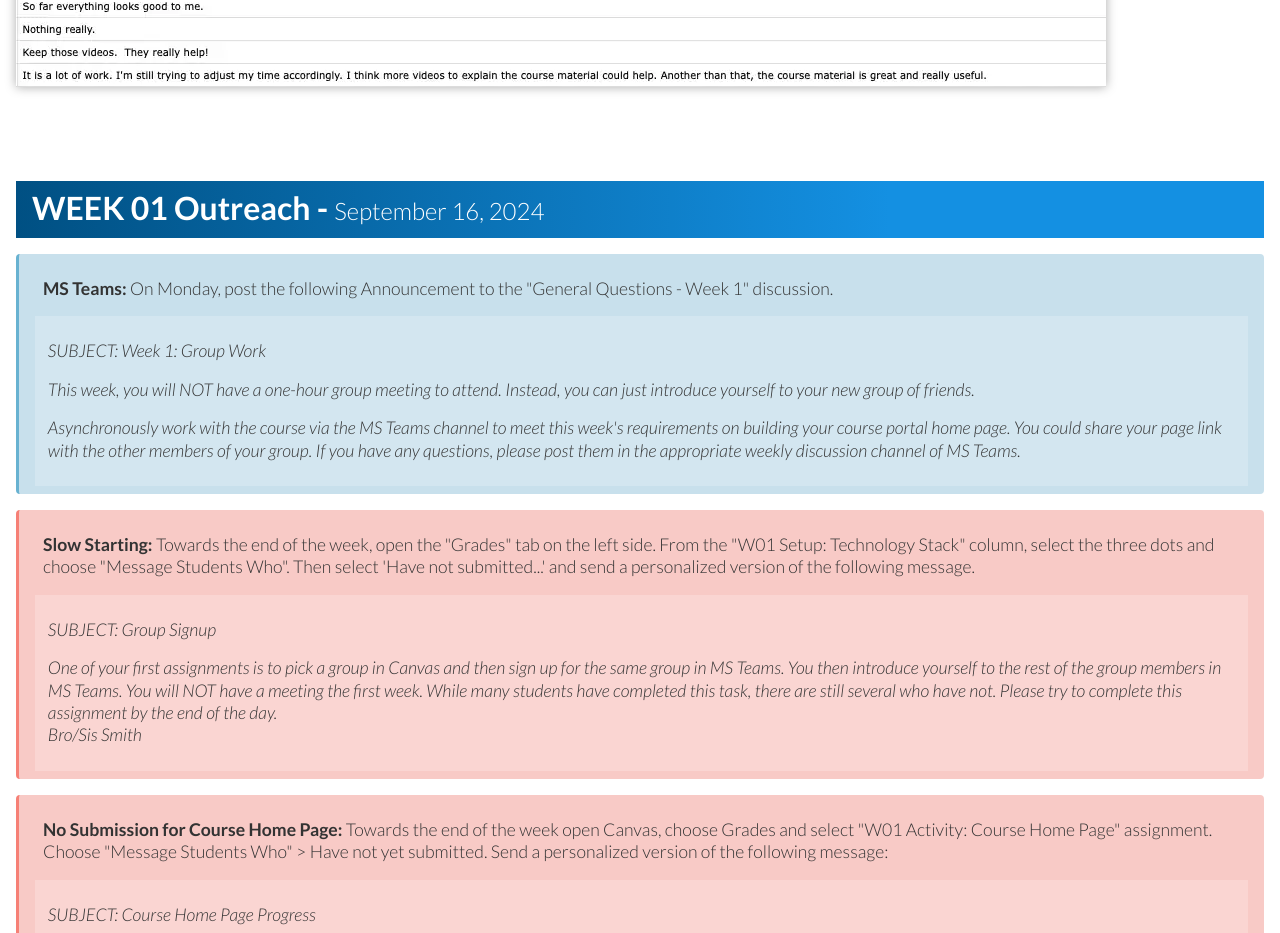
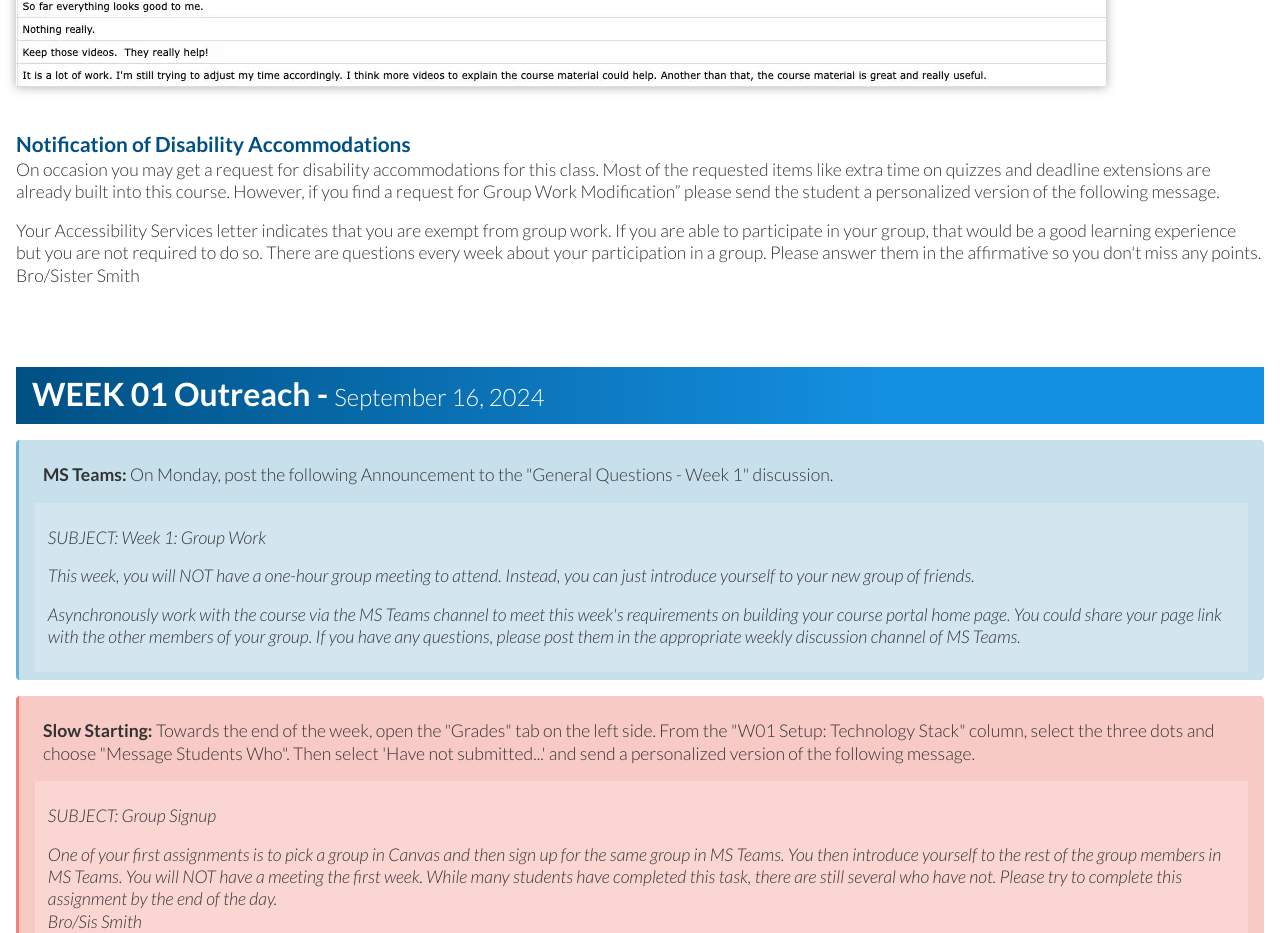
Before and after one commit to paulcheney/wdd231-outreach, a plain HTML site: page index.html in a window 1280 px wide. Shown: the part 8820-9753 px from the top of the page. Drawn offline with Linux system fonts and the light colour scheme.

Commit message:
accessibility

```diff
--- a/index.html
+++ b/index.html
@@ -198,7 +198,12 @@
 
 
 
+<h3>Notification of Disability Accommodations</h3>
+<p>On occasion you may get a request for disability accommodations for this class. Most of the requested items like extra time on quizzes and deadline extensions are already built into this course. However, if you find a request for Group Work Modification” please send the student a personalized version of the following message.</p>
 
+  <p>Your Accessibility Services letter indicates that you are exempt from group work. If you are able to participate in your group, that would be a good learning experience but you are not required to do so. There are questions every week about your participation in a group. Please answer them in the affirmative so you don't miss any points. <br>
+  Bro/Sister Smith
+  </p>
 
 
 
```
